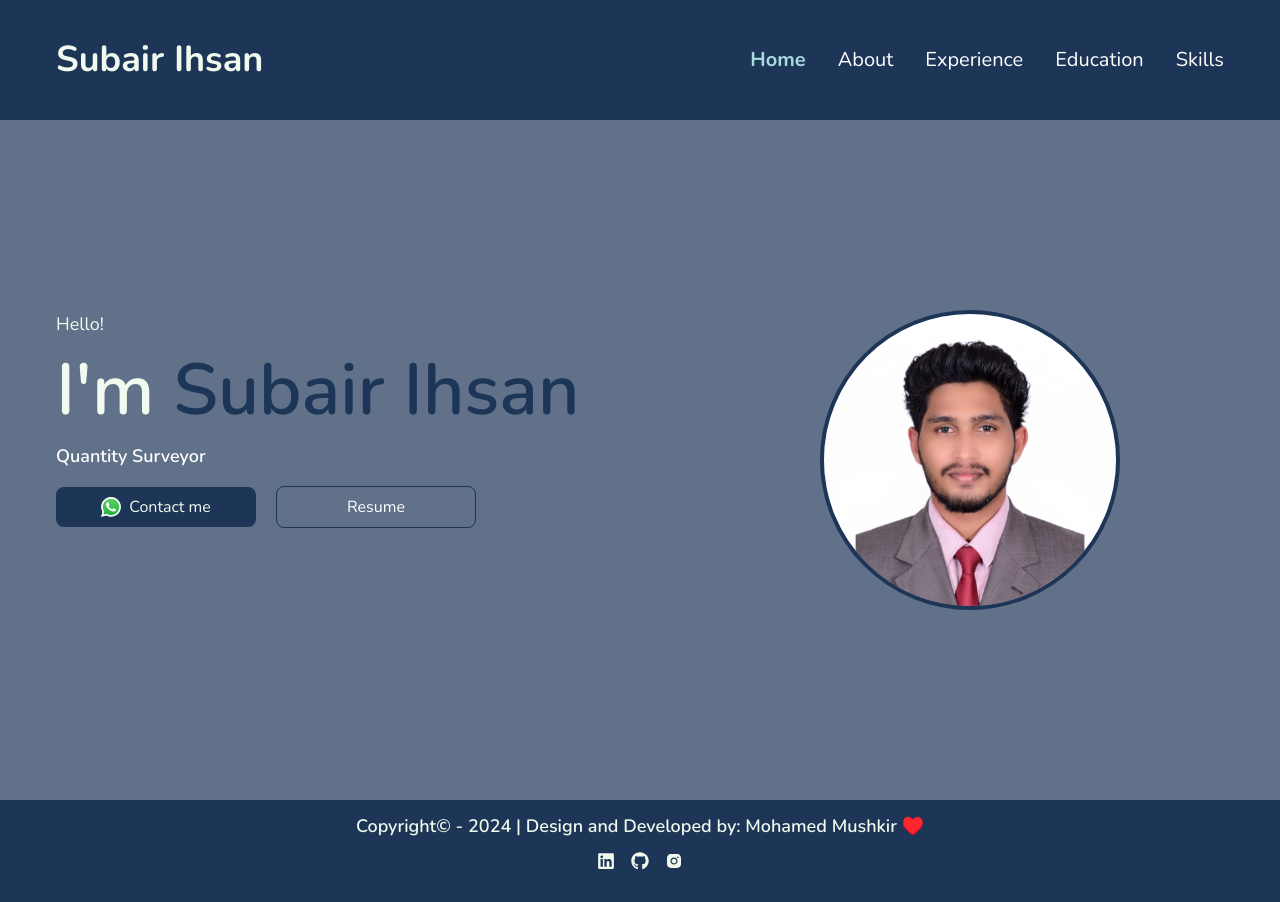
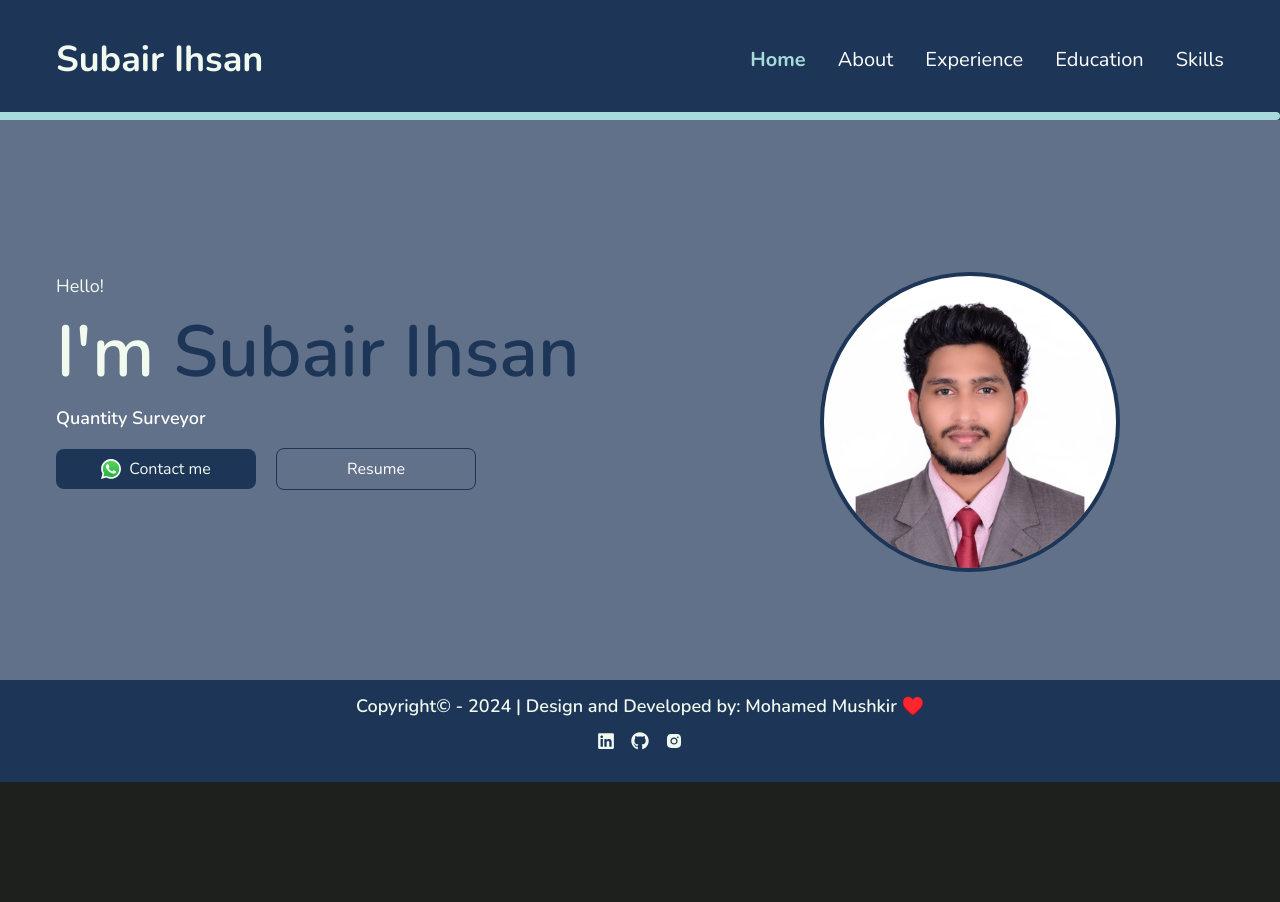
Before and after one commit to Mushkir/ihsan-portfolio, a React (Vite) app: page / in a window 1280 px wide. After the commit the page ends 800 px from the top, so only its background shows below. Built offline with nearby package versions, Linux system fonts and the light colour scheme.

Commit message:
feat: implemented progress animation in header

```diff
--- a/package.json
+++ b/package.json
@@ -10,6 +10,7 @@
     "preview": "vite preview"
   },
   "dependencies": {
+    "framer-motion": "^12.0.0-alpha.0",
     "react": "^18.3.1",
     "react-dom": "^18.3.1",
     "react-icons": "^5.3.0",
--- a/src/components/TheNavBar.jsx
+++ b/src/components/TheNavBar.jsx
@@ -8,8 +8,8 @@ const TheNavBar = () => {
   };
 
   return (
-    <nav>
-      <div className="bg-blue_100 flex justify-between items-center p-5 sm:px-14 sm:py-10">
+    <nav className=" fixed left-0 right-0">
+      <div className="bg-blue_100 flex justify-between items-center p-5 sm:px-14 md:py-10">
         <NavLink
           to={"/"}
           className="text-2xl sm:text-4xl font-bold text-bone_white"
--- a/src/index.css
+++ b/src/index.css
@@ -7,3 +7,17 @@
 #activeMenu a.active {
   @apply text-blue_25 font-bold;
 }
+
+body {
+  @apply bg-blue_100;
+}
+
+/* .progress-bar {
+  position: fixed;
+  top: 7rem;
+  left: 0;
+  right: 0;
+  height: 10px;
+  background: var(--red);
+  transform-origin: 0%;
+} */
--- a/src/layouts/TheGuestLayout.jsx
+++ b/src/layouts/TheGuestLayout.jsx
@@ -1,11 +1,23 @@
 import { Outlet } from "react-router-dom";
 import TheNavBar from "../components/TheNavBar";
 import TheFooter from "../components/TheFooter";
+import { motion, useScroll, useSpring } from "framer-motion";
 
 const TheGuestLayout = () => {
+  const { scrollYProgress } = useScroll();
+  const scaleX = useSpring(scrollYProgress, {
+    stiffness: 100,
+    damping: 30,
+    restDelta: 0.001,
+  });
+
   return (
     <div className="font-nunito">
       <TheNavBar />
+      <motion.div
+        className="progress-bar fixed bg-blue_25 rounded-r-full left-0 right-0 h-[0.5rem] top-[4.5rem] md:top-[7rem] origin-[0%]"
+        style={{ scaleX }}
+      />
       <main className="min-h-[calc(100vh-120px)] bg-sky_blue">
         <Outlet />
       </main>
--- a/src/pages/TheHomePage.jsx
+++ b/src/pages/TheHomePage.jsx
@@ -3,7 +3,7 @@ import resume from "../assets/docs/Ihsan_Quantity_Surveyor_Resume.pdf";
 
 const TheHomePage = () => {
   return (
-    <div className="font-nunito bg-sky_blue px-5 sm:px-14 py-8 flex flex-col sm:flex-row justify-between sm:pr-[3rem] md:pr-[5rem] xl:pr-[10rem]  sm:pt-[80px] lg:pt-[150px] xl:pt-[190px]">
+    <div className="font-nunito bg-sky_blue px-5 sm:px-14 py-8 flex flex-col sm:flex-row justify-between sm:pr-[3rem] md:pr-[5rem] xl:pr-[10rem] pt-[9rem] sm:pt-[180px] lg:pt-[14rem] xl:pt-[17rem]">
       {/* Hero name info */}
       <div>
         <small className="text-bone_white mb-4 block sm:text-lg">Hello!</small>
@@ -18,7 +18,7 @@ const TheHomePage = () => {
           {/* Contact me button */}
           <Link
             to={"https://wa.me/966503738512?text=Hello%20there!"}
-            className="bg-blue_100 text-center text-bone_white flex justify-center items-center gap-2 px-5 py-2 w-full sm:w-36 lg:w-[200px] rounded-full sm:rounded-lg  hover:opacity-95 hover:font-semibold hover:transition 500"
+            className="bg-blue_100 text-center text-bone_white flex justify-center items-center gap-2 px-5 py-2 w-full sm:w-36 lg:w-[200px] rounded-full sm:rounded-lg  hover:opacity-90 hover:font-semibold hover:transition 500"
           >
             {/* WhatsApp Icon */}
             <div>
--- a/tailwind.config.js
+++ b/tailwind.config.js
@@ -8,6 +8,7 @@ export default {
       },
       colors: {
         "primary-black": "#1E201E",
+
         blue_100: "#1D3557",
         blue_50: "#457B9D",
         blue_25: "#A8DADC",
```
Also changed, not shown: 1 other file (tests, documents, lock files or other folders).
